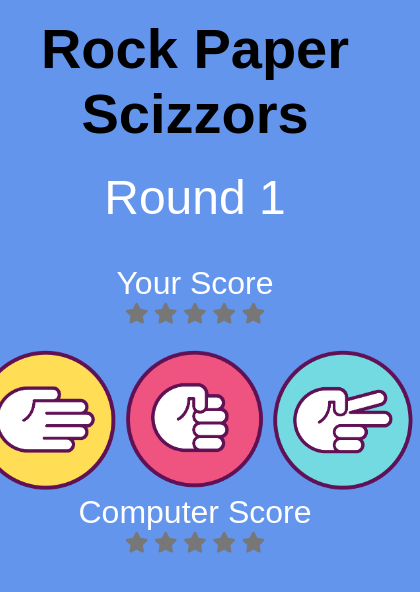
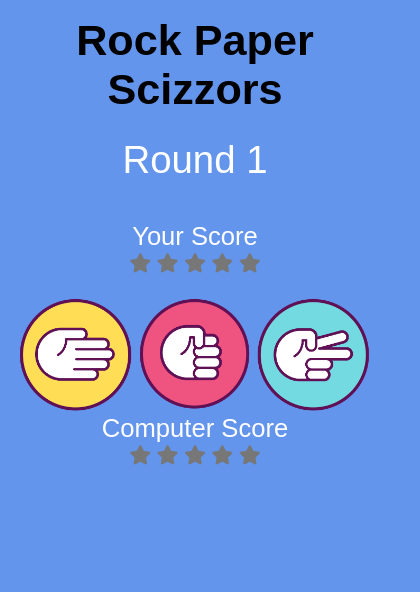
Before and after one commit to Johongirr/rock-paper-scizzors, a plain HTML site: page index.html in a window 390 px wide. Shown: the whole page, 420 px wide, since content can reach past the window. Drawn offline with Linux system fonts and the light colour scheme; files whose address does not match are found by name.

Commit message:
made size of images smaller on mobile phones

```diff
--- a/styles.css
+++ b/styles.css
@@ -162,3 +162,20 @@ img {
 
     }
 }
+@media (max-width: 500px){
+    img {
+        max-width: 120px;
+    }
+    .game__title {
+        font-size: 2.7rem;
+    }
+    .game__round {
+        font-size: 2.4rem;
+    }
+    .game__container .game__score {
+        font-size: 1.6rem;
+    }
+    .game__container p i {
+        font-size: 1.2rem;
+    }
+}
```
